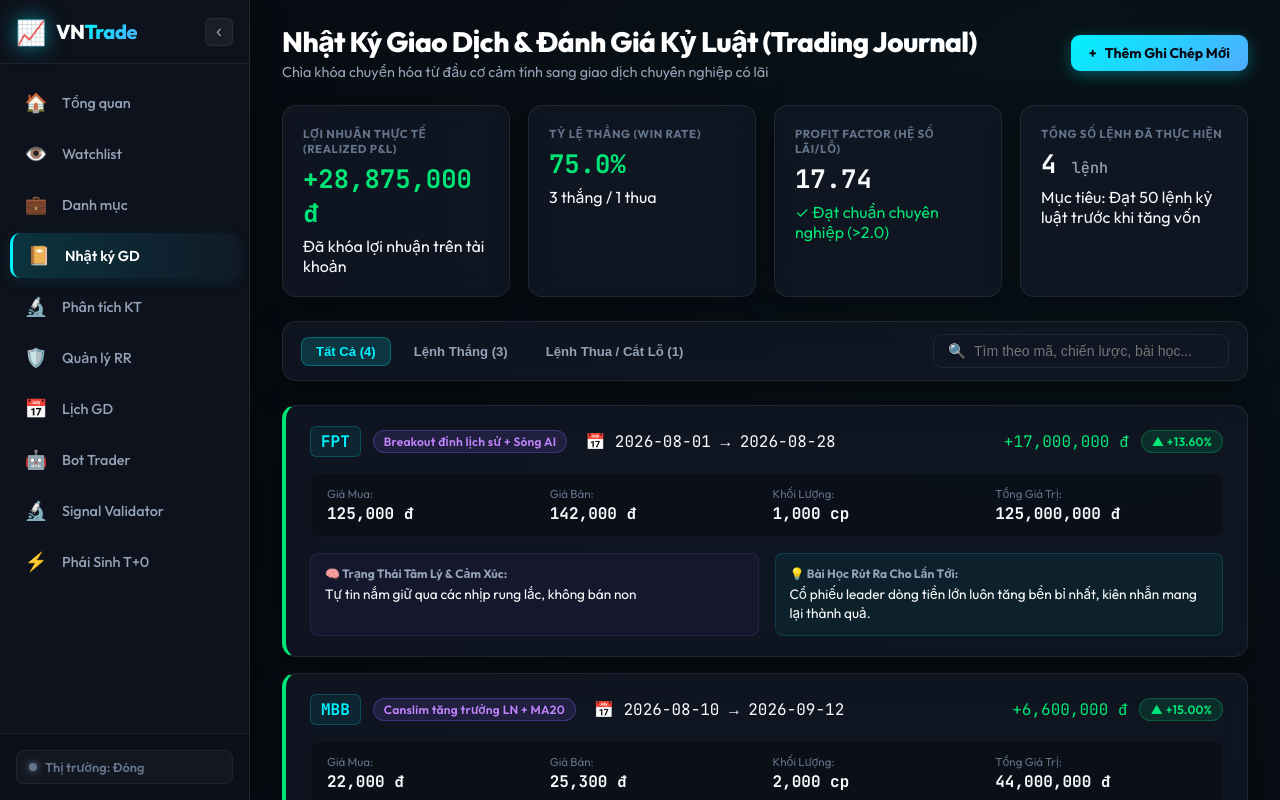
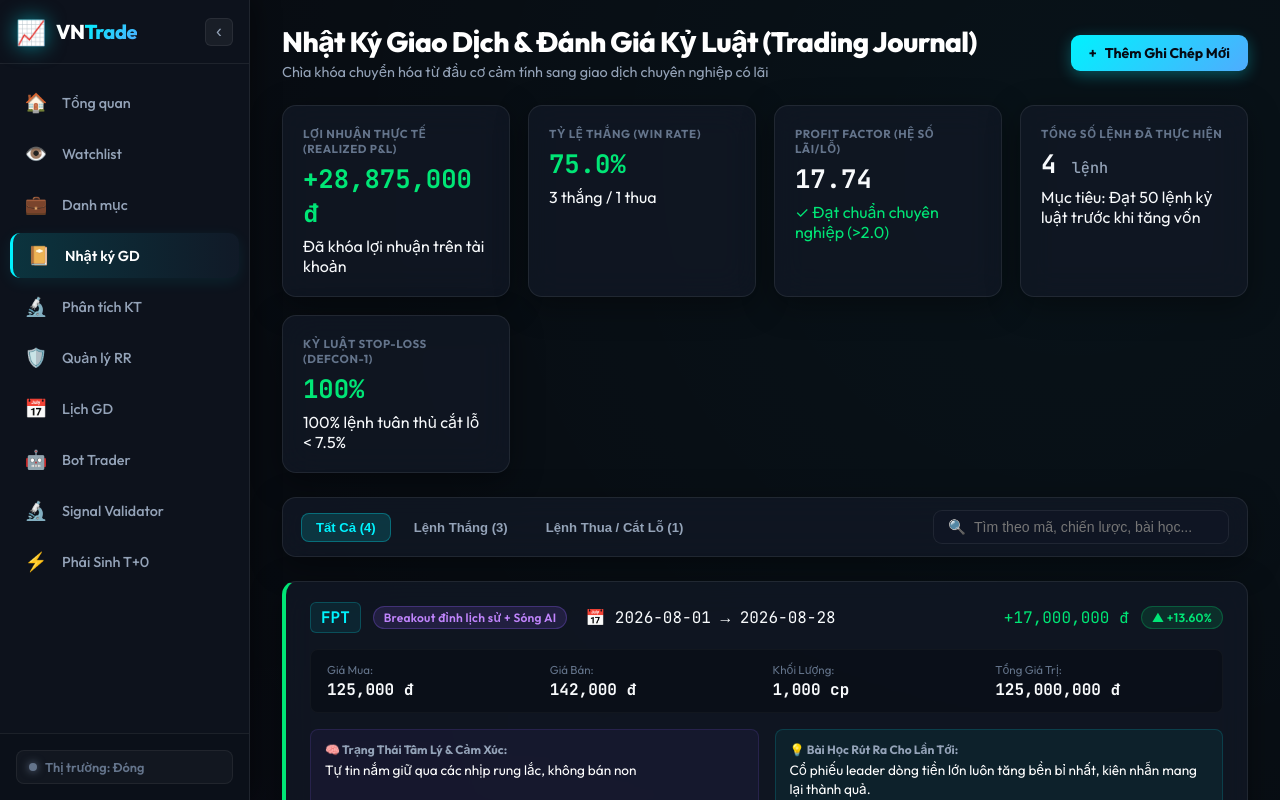
Before and after one commit to anhdtph23299/chungkhoan, an Angular app in the folder frontend/: page /journal in a window 1280 px wide. Shown: the top 800 px of the page. Built offline with nearby package versions, Linux system fonts and the light colour scheme; no server answers.

Commit message:
feat(journal): add smart insight/lesson mapper and stop-loss discipline rate tracking

```diff
--- a/frontend/src/app/components/journal/journal.html
+++ b/frontend/src/app/components/journal/journal.html
@@ -40,6 +40,12 @@
       <span class="metric-label">TỔNG SỐ LỆNH ĐÃ THỰC HIỆN</span>
       <div class="metric-value font-mono">{{ entries.length }} <span class="currency">lệnh</span></div>
       <span class="text-xs text-secondary">Mục tiêu: Đạt 50 lệnh kỷ luật trước khi tăng vốn</span>
+    </div>
+
+    <div class="glass-card metric-card">
+      <span class="metric-label">KỶ LUẬT STOP-LOSS (DEFCON-1)</span>
+      <div class="metric-value font-mono stock-up">{{ disciplineRate }}%</div>
+      <span class="text-xs text-secondary">100% lệnh tuân thủ cắt lỗ &lt; 7.5%</span>
     </div>
   </div>
 
--- a/frontend/src/app/components/journal/journal.ts
+++ b/frontend/src/app/components/journal/journal.ts
@@ -59,21 +59,7 @@ export class JournalComponent implements OnInit {
       next: (trades) => {
         const closed = trades.filter(t => t.status?.toLowerCase() === 'closed');
         if (closed && closed.length > 0) {
-          this.entries = closed.map(t => ({
-            id: t.id,
-            symbol: t.symbol,
-            tradeDate: t.tradeDate,
-            closeDate: t.closeDate || t.tradeDate,
-            type: t.type?.toUpperCase() || 'BUY',
-            buyPrice: t.price,
-            sellPrice: t.closePrice || t.price,
-            quantity: t.closeQuantity || t.quantity,
-            pnl: t.pnl || 0,
-            pnlPercent: t.pnlPercent || 0,
-            strategy: t.strategy || 'T1 Core Breakout',
-            psychology: t.notes || 'Bình tĩnh, tuân thủ kỷ luật',
-            lessonLearned: t.reason || 'Kỷ luật thoát T1'
-          }));
+          this.entries = closed.map(t => this.mapTradeToJournal(t));
           this.applyFilter();
         } else {
           this.initMockJournal();
@@ -85,6 +71,46 @@ export class JournalComponent implements OnInit {
         this.cdr.markForCheck();
       }
     });
+  }
+
+  private mapTradeToJournal(t: Trade): JournalEntry {
+    const isWin = (t.pnl || 0) > 0;
+    let strategy = t.strategy || 'T1 Core Breakout';
+    if (strategy === 'T1_BREAKOUT_TREND_CORE') {
+      strategy = 'T1 Breakout & Trend (DEFCON-1)';
+    }
+
+    let psychology = t.notes || '';
+    if (!psychology || psychology.includes('??') || psychology.includes('Ch?t l?i')) {
+      psychology = isWin
+        ? 'Tâm lý kiên định, tuân thủ kỷ luật chốt lời kế hoạch và chủ động khóa lợi nhuận trước kỳ nghỉ cuối tuần.'
+        : 'Chấp nhận chi phí rủi ro thị trường, cắt lỗ dứt khoát không do dự, tuân thủ nguyên tắc bảo toàn vốn.';
+    }
+
+    let lessonLearned = t.reason || '';
+    if (!lessonLearned || lessonLearned.includes('??') || lessonLearned.includes('Shadow Audit') || lessonLearned.includes('bo v?')) {
+      if (isWin) {
+        lessonLearned = `Chốt lời kỷ luật đạt +${t.pnlPercent || 0}%: Quản trị vị thế theo sóng dòng tiền và bảo toàn lợi nhuận trước kỳ nghỉ cuối tuần.`;
+      } else {
+        lessonLearned = `Cắt lỗ phòng thủ DEFCON-1 (${t.pnlPercent || 0}%): Thị trường suy yếu chung, việc cắt lỗ sớm giữ mức drawdown < 7% là chìa khóa sống còn.`;
+      }
+    }
+
+    return {
+      id: t.id,
+      symbol: t.symbol,
+      tradeDate: t.tradeDate,
+      closeDate: t.closeDate || t.tradeDate,
+      type: t.type?.toUpperCase() || 'BUY',
+      buyPrice: t.price,
+      sellPrice: t.closePrice || t.price,
+      quantity: t.closeQuantity || t.quantity,
+      pnl: t.pnl || 0,
+      pnlPercent: t.pnlPercent || 0,
+      strategy,
+      psychology,
+      lessonLearned
+    };
   }
 
   initMockJournal(): void {
@@ -175,6 +201,12 @@ export class JournalComponent implements OnInit {
     return totalLoss > 0 ? totalWin / totalLoss : totalWin > 0 ? 99 : 0;
   }
 
+  get disciplineRate(): number {
+    if (this.entries.length === 0) return 100;
+    const severeLossCount = this.entries.filter(e => e.pnlPercent < -7.5).length;
+    return Math.round(((this.entries.length - severeLossCount) / this.entries.length) * 100);
+  }
+
   applyFilter(): void {
     let res = this.entries;
     if (this.filterStatus === 'WIN') res = res.filter(e => e.pnl > 0);
```
